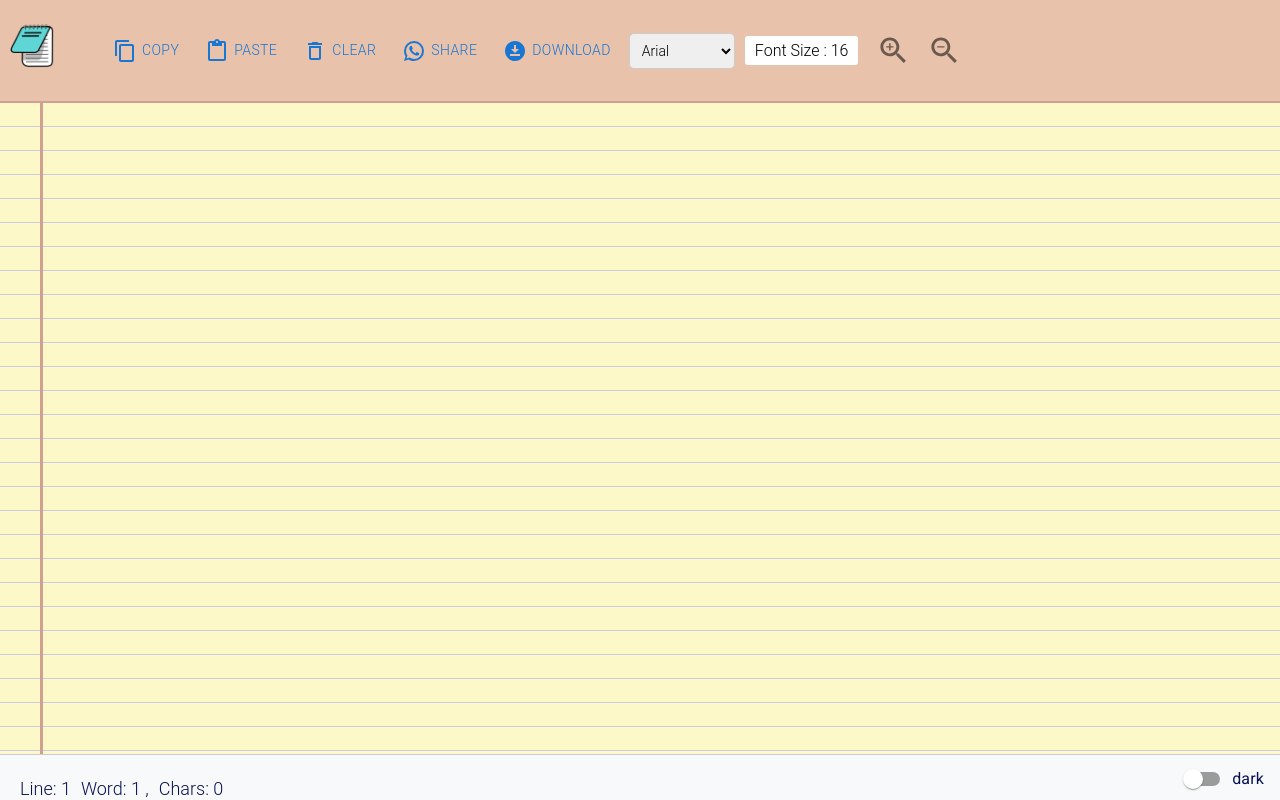
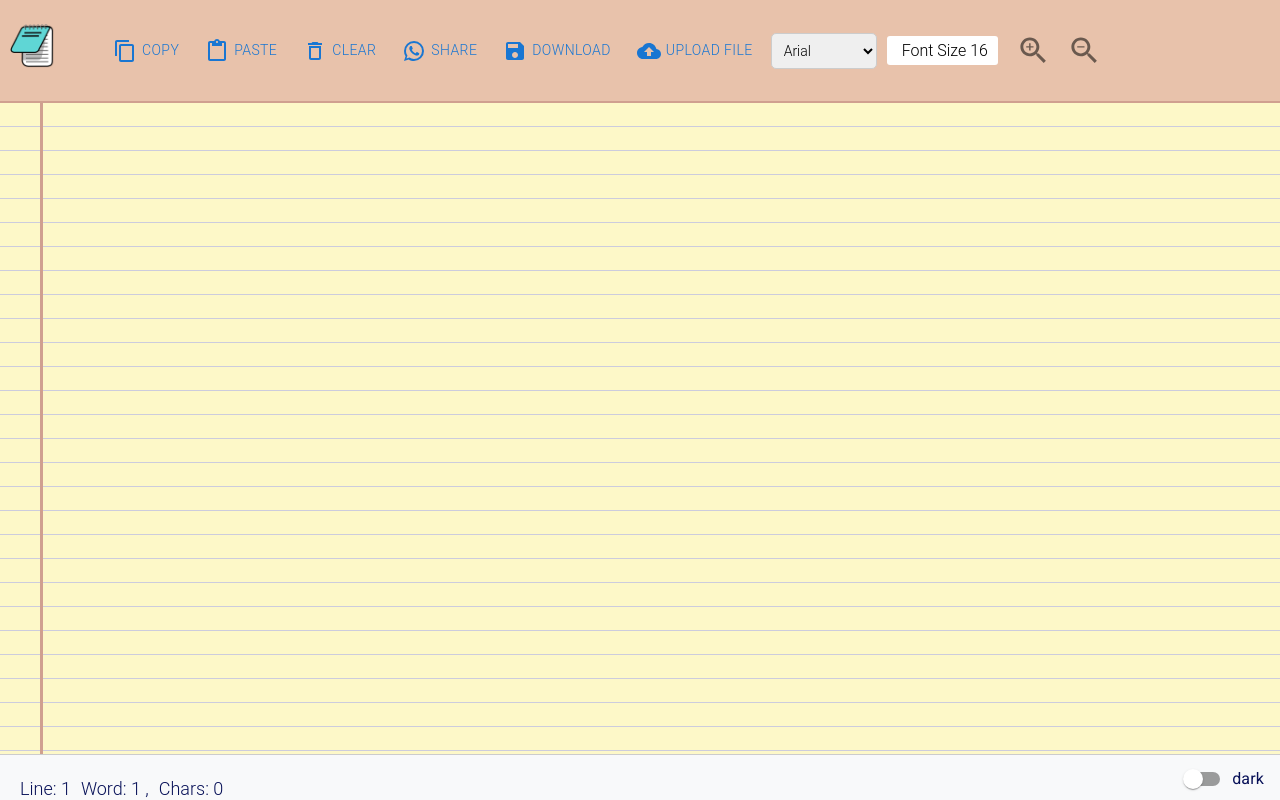
Before and after one commit to abhi9720/text-editor, a React (Create React App) app: page / in a window 1280 px wide. Built offline with nearby package versions, Linux system fonts and the light colour scheme.

Commit message:
css update

```diff
--- a/src/App.css
+++ b/src/App.css
@@ -79,11 +79,19 @@ button {
   margin-bottom: 5px;
 }
 
+label {
+  cursor: pointer;
+}
+
+
+
 .fontsizedisplay {
   padding: 5px 10px;
   border-radius: 3px;
   margin-right: 10px;
   background-color: white;
+
+
 
 }
 
--- a/src/App.js
+++ b/src/App.js
@@ -1,14 +1,15 @@
-import React, { useEffect, useState } from 'react';
+import React, { useEffect, useRef, useState } from 'react';
 import './App.css'; // import the CSS file
 
 import ZoomOutIcon from '@mui/icons-material/ZoomOut';
 import ZoomInIcon from '@mui/icons-material/ZoomIn';
 import IconButton from '@mui/material/IconButton';
-import DownloadForOfflineIcon from '@mui/icons-material/DownloadForOffline';
+import SaveIcon from '@mui/icons-material/Save';
 import WhatsAppIcon from '@mui/icons-material/WhatsApp';
 import ContentPasteIcon from '@mui/icons-material/ContentPaste';
 import DeleteOutlineIcon from '@mui/icons-material/DeleteOutline';
 import ContentCopyIcon from '@mui/icons-material/ContentCopy';
+import CloudUploadIcon from '@mui/icons-material/CloudUpload';
 import { Button, FormControlLabel, FormGroup, Switch } from '@mui/material';
 const TextEditor = () => {
   const [text, setText] = useState('');
@@ -18,6 +19,7 @@ const TextEditor = () => {
   const [letterCount, setLetterCount] = useState(0);
   const [lineCount, setLineCount] = useState(0);
   const [isWhite, setIsWhite] = useState(false);
+  const fileInputRef = useRef(null);
 
   useEffect(() => {
     const countWords = () => {
@@ -102,6 +104,21 @@ const TextEditor = () => {
   const handleClear = () => {
     setText('');
   }
+
+  function handleFileInput(event) {
+    const file = event.target.files[0];
+    readFile(file);
+  }
+  function readFile(file) {
+    const reader = new FileReader();
+    reader.onload = (event) => {
+      const fileText = event.target.result;
+      setText(fileText);
+    }
+    reader.readAsText(file);
+  }
+
+
   return (
     <div className="text-editor"
       style={{ backgroundColor: `#${isWhite ? 'd9e3ffc7' : 'dca380a8'}` }}
@@ -114,27 +131,33 @@ const TextEditor = () => {
           <img src="../Icon-notepad.png" alt="Logo" className="logo" />
           <Button onClick={handleCopy} tile="Copy">
             <ContentCopyIcon />
-            <label className='hidetext' htmlFor="Copy Icon"> Copy</label>
+            <label className='hidetext' > Copy</label>
           </Button>
           <Button onClick={handlePaste} title="Paste"><ContentPasteIcon />
-            <label className='hidetext' htmlFor="Paste Icon"> Paste</label>
+            <label className='hidetext' > Paste</label>
           </Button>
           <Button onClick={handleClear} title="Clear Screen">
             <DeleteOutlineIcon />
-            <label className='hidetext' htmlFor="Clear Icon"> Clear</label>
+            <label className='hidetext'> Clear</label>
           </Button>
           <Button onClick={handleShare} title="Share on WhatsApp">
             <WhatsAppIcon />
-            <label className='hidetext' htmlFor="Share Icon"> Share</label>
+            <label className='hidetext' > Share</label>
           </Button>
-          <Button onClick={handleDownload} title="Download file">
-            <DownloadForOfflineIcon />
-            <label className='hidetext' htmlFor="Download Icon"> Download</label>
+          <Button onClick={handleDownload} title="Save file">
+            <SaveIcon />
+            <label className='hidetext' > Download</label>
           </Button>
+
+
+          <input type="file" ref={fileInputRef} style={{ display: 'none' }} onChange={handleFileInput} />
 
         </div>
         <div className='fontaction'>
-
+          <Button onClick={() => fileInputRef.current.click()} title="Upload File">
+            <CloudUploadIcon />
+            <label className='hidetext' htmlFor="Upload Icon"> Upload File</label>
+          </Button>
           <select value={font} onChange={handleFontChange}>
             <option value="Arial">Arial</option>
             <option value="Helvetica">Helvetica</option>
@@ -147,8 +170,8 @@ const TextEditor = () => {
             <option value="Poppins">Poppins</option>
           </select>
 
-          <p className='fontsizedisplay'>
-            Font Size :
+          <p className='fontsizedisplay' title='font-size'>
+            <span className='hidetext'> Font Size</span>
             {` ${fontSize}`}
           </p>
           <IconButton onClick={incrementFontSize} title="incrementFontSize" aria-label="incrementFontSize">
```
